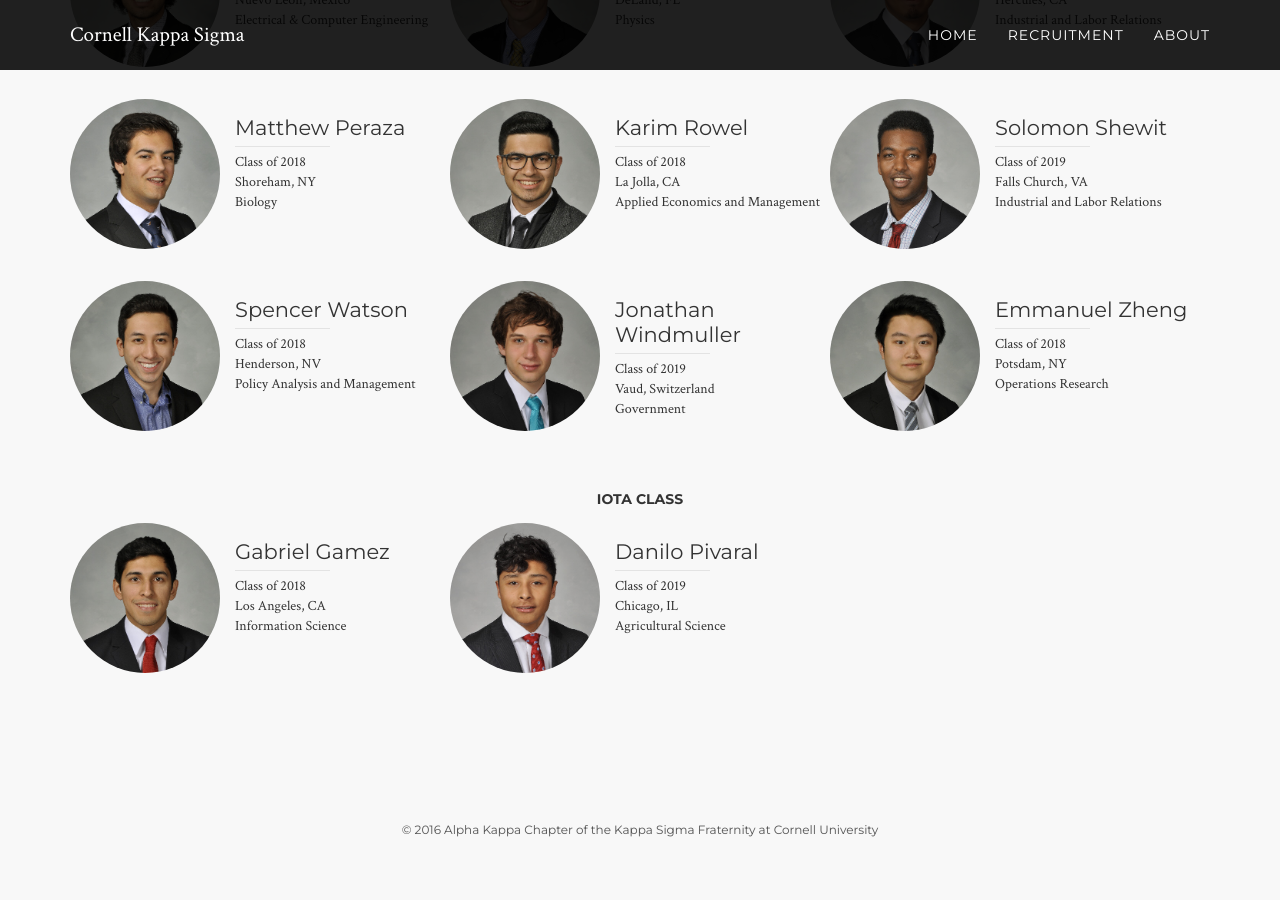
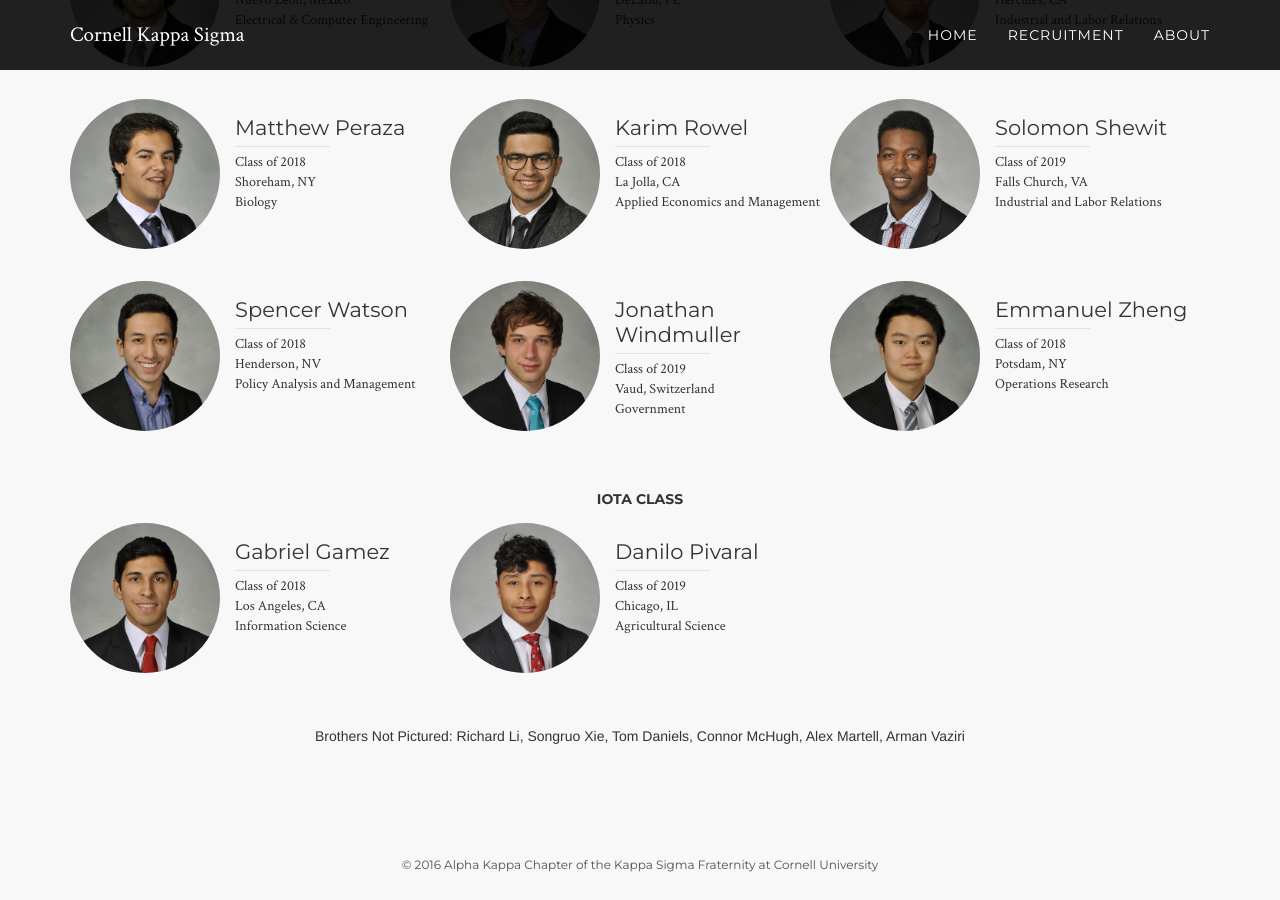
Before and after one commit to pjochillin/cornellkappasigma, a Jekyll site: the page built from index.html, in a window 1280 px wide and 900 px high, scrolled down 5334 px. Built offline with Jekyll 4.4.1, drawn with Linux system fonts in a browser that asks for light colours; nearby versions of some CDN libraries; before the commit the page ends 6199 px from its top, so only the background shows below that.

Commit message:
added brothers not pictured.

```diff
--- a/index.html
+++ b/index.html
@@ -1110,6 +1110,8 @@ layout: default
                 </div>
             </div>
 
+            <p>Brothers Not Pictured: Richard Li, Songruo Xie, Tom Daniels, Connor McHugh, Alex Martell, Arman Vaziri
+
         </div>
     </section>
 
```
